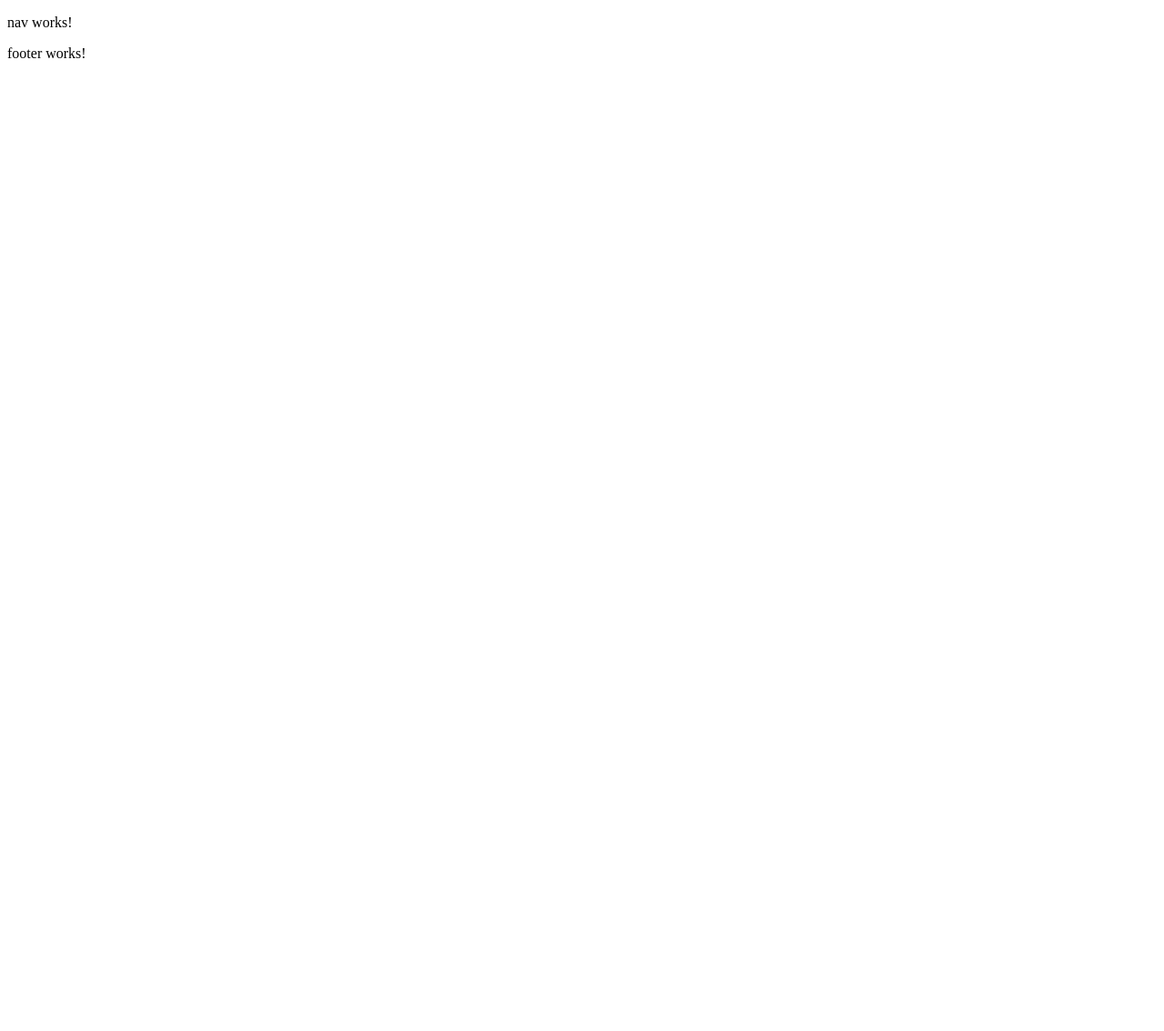
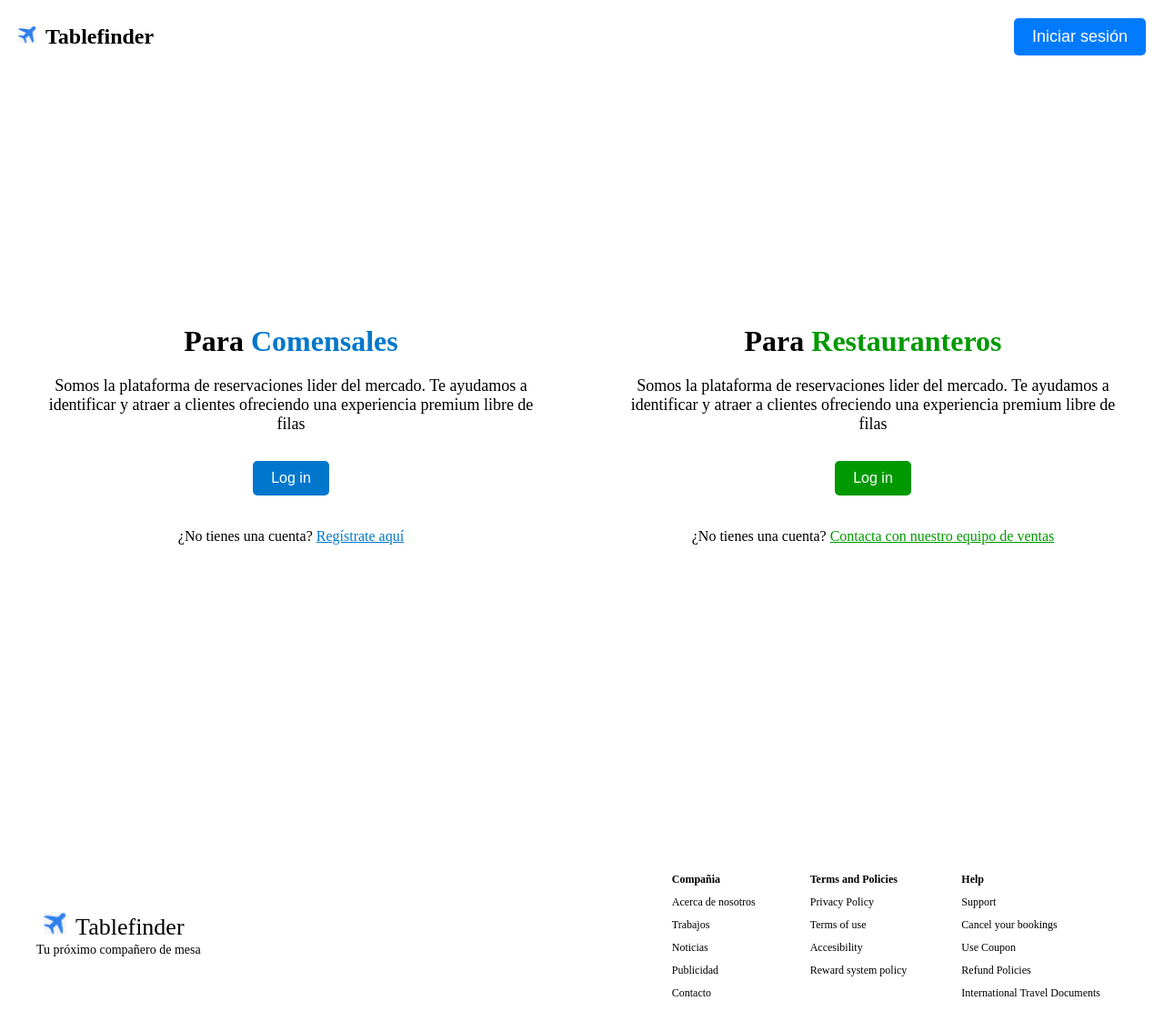
Before and after one commit to david12343564/tablefinder, an Angular app: page /auth in a window 1280 px wide. Before the commit this address led to /. Shown: the top 1134 px of the page at 91% size. Before the commit the page ends 800 px from the top, so only its background shows below. Built offline with nearby package versions, Linux system fonts and the light colour scheme.

Commit message:
Se hicieron algunas vista y el borrador de otras
Se terminó el header, footer y la vista de autentificación, además se dejó el borrador para la sección de detalles

```diff
--- a/src/app/app-routing.module.ts
+++ b/src/app/app-routing.module.ts
@@ -1,7 +1,14 @@
 import { NgModule } from '@angular/core';
 import { RouterModule, Routes } from '@angular/router';
+import { HomeComponent } from './pages/home/home.component';
+import { AuthComponent } from './pages/auth/auth.component';
+import { DetailsComponent } from './pages/details/details.component';
 
-const routes: Routes = [];
+const routes: Routes = [
+  {path: '', component:HomeComponent},
+  {path: 'auth', component:AuthComponent},
+  {path: 'detalles', component:DetailsComponent}
+];
 
 @NgModule({
   imports: [RouterModule.forRoot(routes)],
--- a/src/app/layouts/footer/footer.component.html
+++ b/src/app/layouts/footer/footer.component.html
@@ -1 +1,39 @@
-<p>footer works!</p>
+<footer>
+    <div class="footer-container">
+        <div class="logo-container">
+            <div class="logo-name">
+                <img src="assets/logo.jpg" alt="Logo">
+                <span>Tablefinder</span>
+            </div>
+            <p class="slogan">Tu próximo compañero de mesa</p>
+        </div>
+        <div class="list-container">
+            <ul>
+                <li><strong>Compañia</strong></li>
+                <li>Acerca de nosotros</li>
+                <li>Trabajos</li>
+                <li>Noticias</li>
+                <li>Publicidad</li>
+                <li>Contacto</li>
+            </ul>
+
+            <ul>
+                <li><strong>Terms and Policies</strong></li>
+                <li>Privacy Policy</li>
+                <li>Terms of use</li>
+                <li>Accesibility</li>
+                <li>Reward system policy</li>
+            </ul>
+
+            <ul>
+                <li><strong>Help</strong></li>
+                <li>Support</li>
+                <li>Cancel your bookings</li>
+                <li>Use Coupon</li>
+                <li>Refund Policies</li>
+                <li>International Travel Documents</li>
+            </ul>
+
+        </div>
+    </div>
+</footer>
--- a/src/app/layouts/footer/footer.component.scss
+++ b/src/app/layouts/footer/footer.component.scss
@@ -0,0 +1,50 @@
+footer{
+    background-color: #ffffff;
+    padding: 50px 0;
+}
+
+.footer-container{
+    display: flex;
+    justify-content: space-between;
+    align-items: center;
+    max-width: 1200px;
+    margin: 0 auto;
+}
+
+.logo-container{
+    display: flex;
+    flex-direction: column;
+    align-items: center;
+}
+
+.logo-container img{
+    width: 25px;
+    height: 25px;
+    margin-right: 10px;
+}
+
+.logo-container span{
+    font-size: 26px;
+    margin-right: 10px;
+}
+
+.slogan{
+    font-size: 14px;
+    margin-top: 2px;
+}
+
+.list-container{
+    display: flex;
+    justify-content: space-between;
+}
+
+.list-container ul{
+    list-style: none;
+    margin: 30px;
+    padding: 0;
+}
+
+.list-container ul li{
+    margin-bottom: 10px;
+    font-size: 12px;
+}
--- a/src/app/layouts/nav/nav.component.html
+++ b/src/app/layouts/nav/nav.component.html
@@ -1 +1,10 @@
-<p>nav works!</p>
+<header>
+    <div class="logo">
+        <img src="assets/logo.jpg" alt="Empresa">
+        <span>Tablefinder</span>
+    </div>
+
+    <div class="login">
+       <a routerLink="/auth"><button>Iniciar sesión</button></a>
+    </div>
+</header>
--- a/src/app/layouts/nav/nav.component.scss
+++ b/src/app/layouts/nav/nav.component.scss
@@ -0,0 +1,29 @@
+header{
+    background-color: white;
+    display: flex;
+    justify-content: space-between;
+    align-items: center;
+    height: 80px;
+    padding: 0 20px;
+}
+
+.logo img{
+    width: 20px;
+    height: 20px;
+}
+
+.logo span{
+    margin-left: 10px;
+    font-size: 24px;
+    font-weight: bold;
+}
+
+.login button{
+    background-color: #007bff;
+    color: white;
+    font-size: 18px;
+    padding: 10px 20px;
+    border: none;
+    border-radius: 5px;
+    cursor: pointer;
+}
--- a/src/app/pages/auth/auth.component.html
+++ b/src/app/pages/auth/auth.component.html
@@ -1 +1,21 @@
-<p>auth works!</p>
+<section class="auth-section">
+    <div class="left-side">
+      <h2>Para <span class="comensales">Comensales</span> </h2>
+      <p>Somos la plataforma de reservaciones lider
+          del mercado. Te ayudamos a identificar y
+         atraer a clientes ofreciendo una experiencia
+                 premium libre de filas
+      </p>
+      <button class="btn-blue">Log in</button>
+      <p class="register-link">¿No tienes una cuenta? <a class="comensales" href="#">Regístrate aquí</a></p>
+    </div>
+    <div class="right-side">
+      <h2>Para <span class="restauranteros">Restauranteros</span> </h2>
+      <p>Somos la plataforma de reservaciones lider
+        del mercado. Te ayudamos a identificar y
+       atraer a clientes ofreciendo una experiencia
+               premium libre de filas</p>
+      <button class="btn-green">Log in</button>
+      <p class="register-link">¿No tienes una cuenta? <a class="restauranteros" href="#">Contacta con nuestro equipo de ventas</a></p>
+    </div>
+  </section>
--- a/src/app/pages/auth/auth.component.scss
+++ b/src/app/pages/auth/auth.component.scss
@@ -0,0 +1,63 @@
+.auth-section {
+    display: flex;
+    justify-content: center;
+    align-items: center;
+    height: 100vh;
+    width: 100%;
+  }
+
+  .left-side {
+    background-color: #ffffff;
+    text-align: center;
+    padding: 40px;
+  }
+
+  .right-side {
+    background-color: #ffffff;
+    text-align: center;
+    padding: 40px;
+  }
+
+  h2 {
+    font-size: 32px;
+    margin-bottom: 20px;
+  }
+
+  .comensales{
+    color: #0077cc;
+  }
+
+  .restauranteros{
+    color: #009900;
+  }
+
+  p {
+    font-size: 18px;
+    margin-bottom: 30px;
+  }
+
+  .btn-blue {
+    background-color: #0077cc;
+    color: #ffffff;
+    border: none;
+    border-radius: 5px;
+    padding: 10px 20px;
+    font-size: 16px;
+    margin-bottom: 20px;
+    cursor: pointer;
+  }
+
+  .btn-green {
+    background-color: #009900;
+    color: #ffffff;
+    border: none;
+    border-radius: 5px;
+    padding: 10px 20px;
+    font-size: 16px;
+    margin-bottom: 20px;
+    cursor: pointer;
+  }
+
+  .register-link {
+    font-size: 16px;
+  }
--- a/src/app/pages/details/details.component.html
+++ b/src/app/pages/details/details.component.html
@@ -1 +1,28 @@
-<p>details works!</p>
+
+  <div class="container">
+    <header>
+      <img src="https://via.placeholder.com/600x600" alt="Imagen 1">
+      <img src="https://via.placeholder.com/600x300" alt="Imagen 2">
+      <img src="https://via.placeholder.com/600x300" alt="Imagen 3">
+    </header>
+    <div class="restaurant-info">
+      <div>
+        <h1>Restaurante XYZ</h1>
+        <div class="reviews">
+          <span>4.5</span>
+          <img src="https://via.placeholder.com/30x30" alt="Estrellas">
+          <span>(200 reseñas)</span>
+        </div>
+      </div>
+      <div>
+        <!-- Aquí puede colocar el botón de inicio de sesión -->
+      </div>
+    </div>
+    <div class="map"></div>
+    <div class="search-options">
+      <!-- Aquí puede colocar los controles de búsqueda -->
+      <button>Modificar búsqueda</button>
+    </div>
+    <div class="user-info">
+      <div>
+        <img src="https://via.placeholder.com/30x30" alt="Estrellas">
--- a/src/app/pages/details/details.component.scss
+++ b/src/app/pages/details/details.component.scss
@@ -0,0 +1,85 @@
+.container {
+    max-width: 1200px;
+    margin: auto;
+  }
+
+  header {
+    display: flex;
+    flex-wrap: wrap;
+    height: 50vh;
+  }
+
+  header img {
+    height: 100%;
+    width: 50%;
+    object-fit: cover;
+  }
+
+  .restaurant-info {
+    display: flex;
+    height: 25vh;
+  }
+
+  .restaurant-info h1 {
+    font-size: 2rem;
+    margin-bottom: 1rem;
+  }
+
+  .reviews {
+    display: flex;
+    align-items: center;
+    font-size: 1.5rem;
+  }
+
+  .map {
+    height: 50vh;
+    width: 100%;
+    background-color: #f2f2f2;
+  }
+
+  .search-options {
+    display: flex;
+    justify-content: space-between;
+    align-items: center;
+    height: 10vh;
+  }
+
+  .user-info {
+    display: flex;
+    justify-content: space-between;
+    align-items: center;
+    height: 15vh;
+    margin-top: 2rem;
+  }
+
+  .table-options {
+    display: flex;
+    justify-content: space-between;
+    align-items: center;
+    height: 20vh;
+    margin-top: 2rem;
+  }
+
+  .table-option {
+    flex: 1;
+    background-color: #f2f2f2;
+    padding: 1rem;
+    margin: 0.5rem;
+    display: flex;
+    flex-direction: column;
+    justify-content: space-between;
+  }
+
+  .table-option h2 {
+    font-size: 1.5rem;
+    margin-bottom: 1rem;
+  }
+
+  .table-option button {
+    background-color: #007bff;
+    color: white;
+    border: none;
+    padding: 0.5rem 1rem;
+    border-radius: 0.25rem;
+    cursor: pointer;
+  }
--- a/src/styles.scss
+++ b/src/styles.scss
@@ -1 +1,6 @@
 /* You can add global styles to this file, and also import other style files */
+html,body{
+    margin: 0;
+    padding: 0;
+    height: 100%;
+}
```
Also changed, not shown: src/assets/logo.jpg (added).
